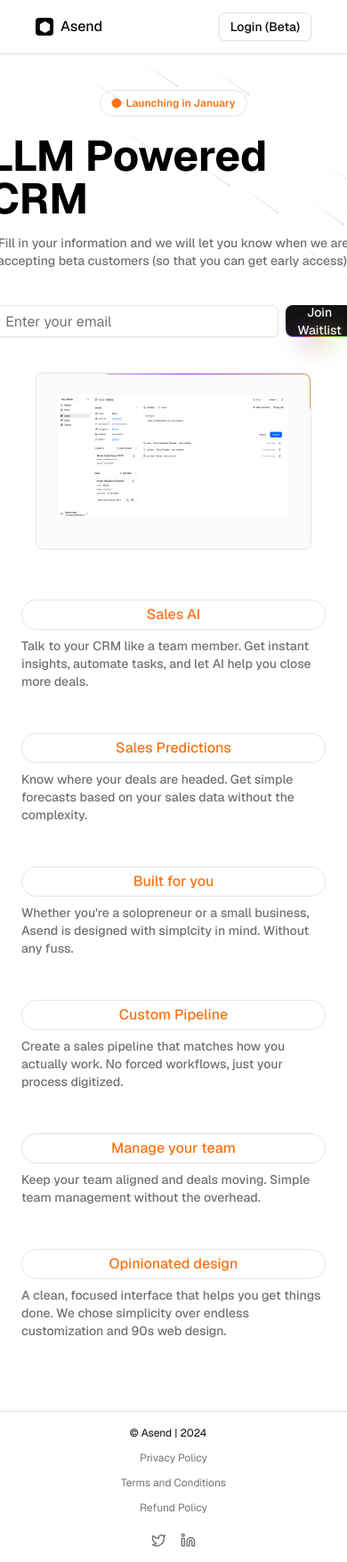
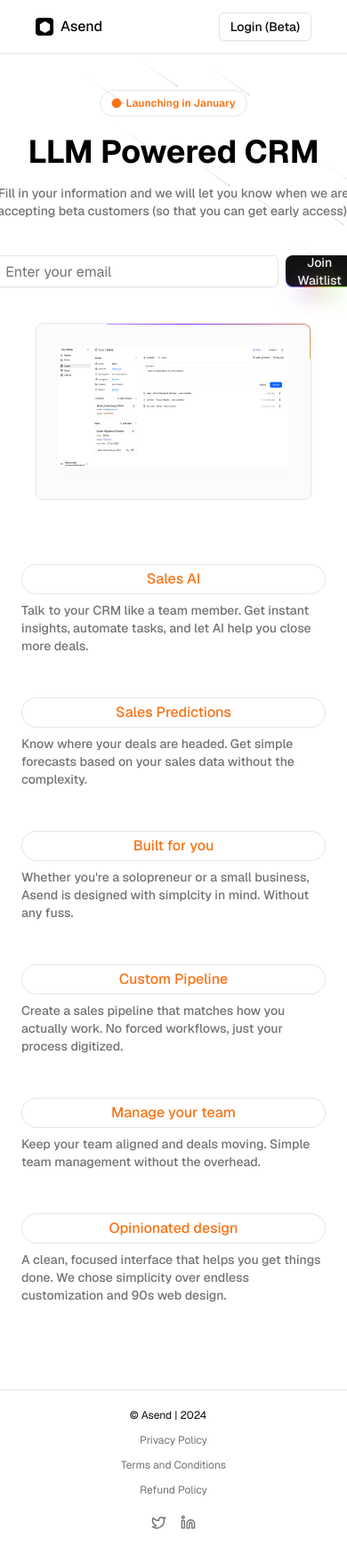
Before and after one commit to wreshi/crm-landing, a Next.js app: page / in a window 390 px wide. Shown: the whole page at 89% size. Built offline with nearby package versions, Linux system fonts and the light colour scheme.

Commit message:
fix: minor design fix

```diff
--- a/src/components/waiting-list/features.tsx
+++ b/src/components/waiting-list/features.tsx
@@ -55,7 +55,7 @@
 
 export function Features() {
   return (
-    <div className="py-10 pb-16 w-screen flex items-center justify-center px-4 sm:px-36 md:px-48 lg:px-64">
+    <div className="pt-14 pb-20 w-screen flex items-center justify-center px-4 sm:px-36 md:px-48 lg:px-64">
       <div className="grid grid-cols-1 sm:grid-cols-2 md:grid-cols-3 gap-4 w-full">
         {features.map((feature, index) => (
           <FeatureCard key={index} {...feature} />
--- a/src/components/waiting-list/footer.tsx
+++ b/src/components/waiting-list/footer.tsx
@@ -62,7 +62,7 @@
 
 export function Footer() {
   return (
-    <section className="py-4 border-t border-border w-screen flex flex-col md:flex-row items-center justify-between sm:px-20 md:px-30 lg:px-40 px-10 text-xs md:text-sm">
+    <section className="py-5 border-t border-border w-screen flex flex-col md:flex-row items-center justify-between sm:px-20 md:px-30 lg:px-40 px-10 text-xs md:text-sm">
       <div className="flex flex-col md:flex-row items-center gap-3">
         <span className="mr-3">© Asend | 2024</span>
         {footerLinks.map((link, index) => (
--- a/src/components/waiting-list/hero.tsx
+++ b/src/components/waiting-list/hero.tsx
@@ -17,7 +17,7 @@
           Launching in January
         </Badge>
         <WordRotate
-          className="text-5xl font-bold text-black dark:text-white"
+          className="text-4xl md:text-5xl font-bold text-black dark:text-white"
           words={["The AI CRM", "Talk to your CRM", "LLM Powered CRM"]}
         />
       </div>
```
